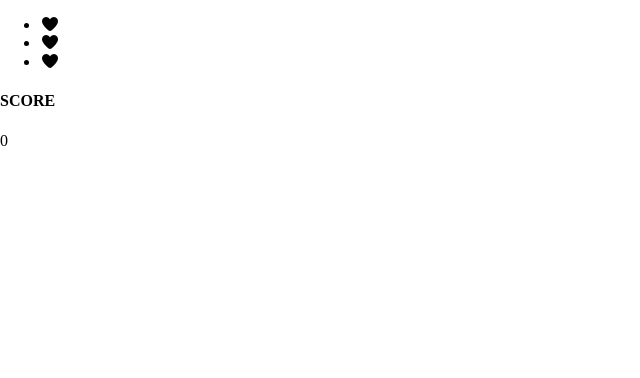
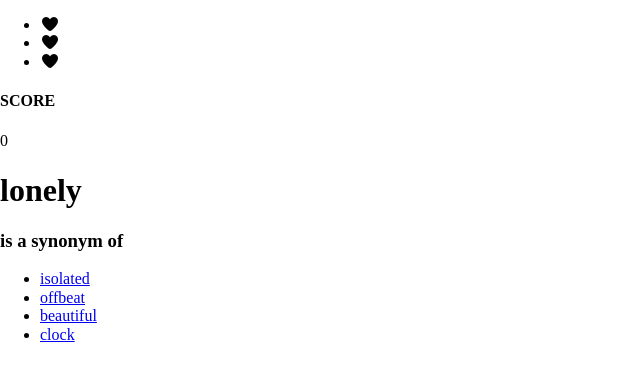
Before and after one commit to raswonders/similar-word-game, a plain HTML site: page index.html in a window 1280 px wide. Shown: the whole page, without its empty margins (0-640 px from the left). Drawn offline with Linux system fonts and the light colour scheme.

Commit message:
add html for word-section

```diff
--- a/index.html
+++ b/index.html
@@ -25,6 +25,17 @@
       <span>0</span>
     </div>
   </header>
+
+  <section class="word-section">
+    <h1>lonely</h1>
+    <h3>is a synonym of</h3>
+    <ul>
+      <li><a href="#">isolated</a></li>
+      <li><a href="#">offbeat</a></li>
+      <li><a href="#">beautiful</a></li>
+      <li><a href="#">clock</a></li>
+    </ul>
+  </section>
 </body>
 
 </html>
```
